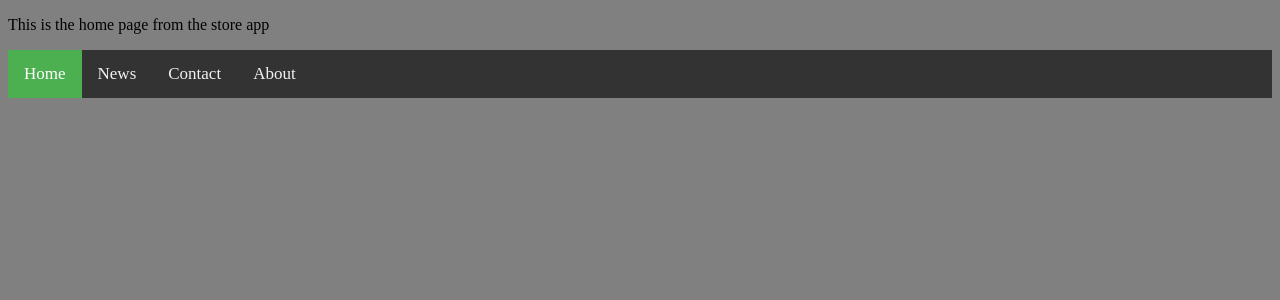
After one commit to alta010/mysite, a Django app: page / in a window 1280 px wide. The commit adds this page. Shown: the top 300 px of the page. Run offline with Django 3.2, Linux system fonts and the light colour scheme; some libraries are stand-ins or nearby versions.

Commit message:
changing the navbar

```diff
--- a/mysite/urls.py
+++ b/mysite/urls.py
@@ -19,6 +19,6 @@ from django.urls import path, include
 
 urlpatterns = [
     path('admin/', admin.site.urls),
-    path('store/', include('store.urls')),
+    path('', include('store.urls')),
     path('blog/', include('blog.urls')),
 ]
--- /dev/null
+++ b/store/static/css/home.css
@@ -0,0 +1,3 @@
+body {
+    background-color: grey;
+}
--- /dev/null
+++ b/store/static/css/navbar.css
@@ -0,0 +1,33 @@
+ /* Add a black background color to the top navigation */
+ .topnav {
+  background-color: #333;
+  overflow: hidden;
+}
+
+/* Style the links inside the navigation bar */
+.topnav a {
+  float: left;
+  display: block;
+  color: #f2f2f2;
+  text-align: center;
+  padding: 14px 16px;
+  text-decoration: none;
+  font-size: 17px;
+}
+
+/* Change the color of links on hover */
+.topnav a:hover {
+  background-color: #ddd;
+  color: black;
+}
+
+/* Add an active class to highlight the current page */
+.topnav a.active {
+  background-color: #4CAF50;
+  color: white;
+}
+
+/* Hide the link that should open and close the topnav on small screens */
+.topnav .icon {
+  display: none;
+}
--- a/store/static/store/js/navbar.js
+++ /dev/null
@@ -1,3 +0,0 @@
-<script src="https://code.jquery.com/jquery-3.2.1.slim.min.js" integrity="sha384-KJ3o2DKtIkvYIK3UENzmM7KCkRr/rE9/Qpg6aAZGJwFDMVNA/GpGFF93hXpG5KkN" crossorigin="anonymous"></script>
-<script src="https://cdnjs.cloudflare.com/ajax/libs/popper.js/1.12.9/umd/popper.min.js" integrity="sha384-ApNbgh9B+Y1QKtv3Rn7W3mgPxhU9K/ScQsAP7hUibX39j7fakFPskvXusvfa0b4Q" crossorigin="anonymous"></script>
-<script src="https://maxcdn.bootstrapcdn.com/bootstrap/4.0.0/js/bootstrap.min.js" integrity="sha384-JZR6Spejh4U02d8jOt6vLEHfe/JQGiRRSQQxSfFWpi1MquVdAyjUar5+76PVCmYl" crossorigin="anonymous"></script>
--- a/store/templates/store/home.html
+++ b/store/templates/store/home.html
@@ -7,9 +7,18 @@
         <title>Home Page</title>
         <meta name="description" content="">
         <meta name="viewport" content="width=device-width, initial-scale=1">
-        <link rel="stylesheet" type="text/css" href="{% static 'store/css/home.css' %}">
+        <link rel="stylesheet" type="text/css" href="{% static 'css/home.css' %}">
+        <link rel="stylesheet" type="text/css" href="{% static 'css/navbar.css' %}">
+        <link rel="stylesheet" href="https://cdnjs.cloudflare.com/ajax/libs/font-awesome/4.7.0/css/font-awesome.min.css">
     </head>
+
     <body>
-
+    <p>This is the home page from the store app</p>
+    {% include 'store/navbar.html' %}
     </body>
+    <script src="https://code.jquery.com/jquery-3.2.1.slim.min.js" integrity="sha384-KJ3o2DKtIkvYIK3UENzmM7KCkRr/rE9/Qpg6aAZGJwFDMVNA/GpGFF93hXpG5KkN"
+    crossorigin="anonymous"></script><script src="https://cdnjs.cloudflare.com/ajax/libs/popper.js/1.12.9/umd/popper.min.js"
+    integrity="sha384-ApNbgh9B+Y1QKtv3Rn7W3mgPxhU9K/ScQsAP7hUibX39j7fakFPskvXusvfa0b4Q" crossorigin="anonymous"></script>
+    <script src="https://maxcdn.bootstrapcdn.com/bootstrap/4.0.0/js/bootstrap.min.js"
+    integrity="sha384-JZR6Spejh4U02d8jOt6vLEHfe/JQGiRRSQQxSfFWpi1MquVdAyjUar5+76PVCmYl" crossorigin="anonymous"></script>
 </html>
--- /dev/null
+++ b/store/templates/store/navbar.html
@@ -0,0 +1,9 @@
+<div class="topnav" id="myTopnav">
+  <a href="#home" class="active">Home</a>
+  <a href="#news">News</a>
+  <a href="#contact">Contact</a>
+  <a href="#about">About</a>
+  <a href="javascript:void(0);" class="icon" onclick="myFunction()">
+    <i class="fa fa-bars"></i>
+  </a>
+</div>
--- a/store/views.py
+++ b/store/views.py
@@ -7,7 +7,7 @@ def home(request):
     return render(request, "store/home.html")
 
 def products(request):
-    return render(request, 'store/products')
+    return render(request, 'store/products.html')
 
 def customer(request):
-    return render(request, 'store/customer')
+    return render(request, 'store/customer.html')
```
Also changed, not shown: store/static/js/navbar.js (added, +17 -0 lines), store/templates/store/customer.html (+15 -6 lines), store/templates/store/products.html (+16 -0 lines), store/templates/store/store.html (deleted, +0 -14 lines), store/static/css/customer.css (added), store/static/css/footer.css (added), store/static/css/products.css (added), store/static/store/css/store.css (deleted), store/templates/store/footer.html (added).
